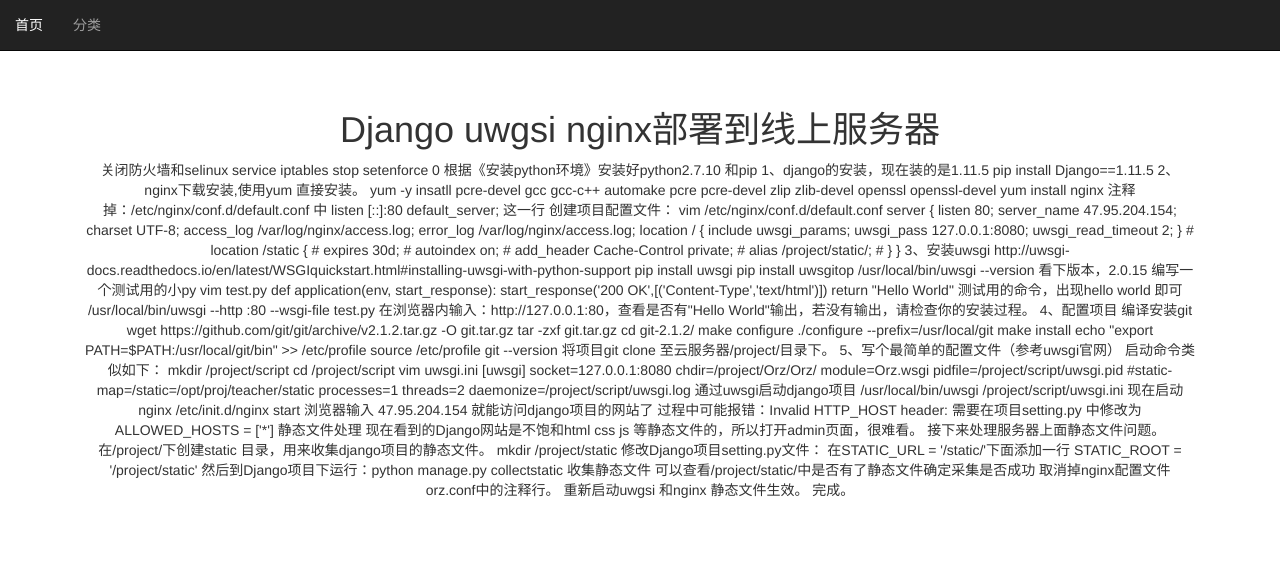
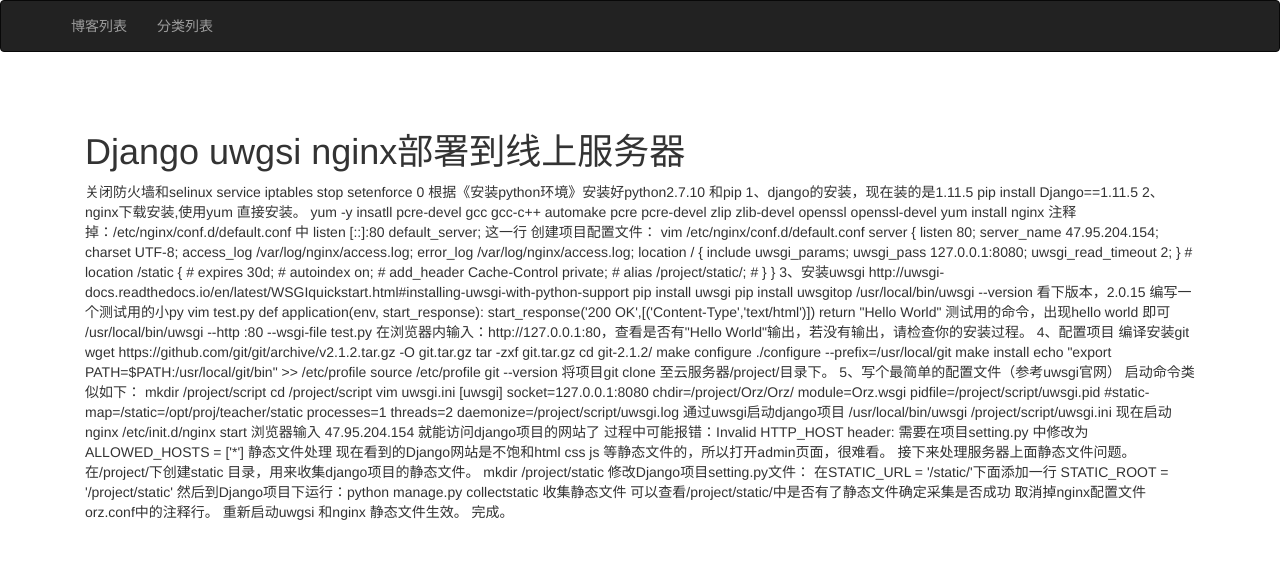
Before and after one commit to xiejia1992/Orz, a Django app: template Orz/orz_app/templates/article_detail.html in a window 1280 px wide. Shown: the top 561 px of the page. Run offline with Django 3.2, Linux system fonts and the light colour scheme; the template is opened without the code that fills it: values that come from a table or form of the project are taken from there, others are empty; data comes from the database, SQL or seed files in the repository; both versions use the stored data as it was after the commit; parts of the project's set-up code (start-up, migrations or seed data) failed here and were passed over; some libraries are stand-ins or nearby versions.

Commit message:
add some blog and update app_style.csss

```diff
--- a/Orz/orz_app/static/css/app_style.css
+++ b/Orz/orz_app/static/css/app_style.css
@@ -1,7 +1,11 @@
 body {
-  padding-top: 50px;
+  padding-top: 0;
 }
 .starter-template {
   padding: 40px 15px;
-  text-align: center;
+  text-align: left;
 }
+.new-navbar-fixed-top {
+  padding-right: 40px;
+  padding-left: 40px;
+}
--- a/Orz/orz_app/templates/index.html
+++ b/Orz/orz_app/templates/index.html
@@ -2,7 +2,7 @@
 
 
 {% block navbar %}
-    <nav class="navbar navbar-inverse navbar-fixed-top" role="navigation">
+    <nav class="navbar navbar-inverse new-navbar-fixed-top" role="navigation">
         <div>
             <div>
             <button type="button" class="navbar-toggle collapsed" data-toggle="collapse" data-target="#navbar" aria-expanded="false" aria-controls="navbar">
@@ -14,8 +14,8 @@
             </div>
             <div id="navbar" class="collapse navbar-collapse">
                 <ul class="nav navbar-nav">
-                <li><a href="http://127.0.0.1:8000">首页</a></li>
-                <li><a href="http://127.0.0.1:8000">分类</a></li>
+                <li><a href="/">博客列表</a></li>
+                <li><a href="/">分类列表</a></li>
                 </ul>
             </div>
         </div>
@@ -27,16 +27,22 @@
     <div class="container">
         <div class="starter-template">
             <h1>Orz - Blog</h1>
+            <hr>
             {% for article in articles %}
                 <a href="article/{{article.id}}"> {{ article.caption }} </a>
             <br>
-                <span> {{article.publish_time}} </span>
+                <span>{{ article.context | truncatewords:1 }} </span>
+            <br>
+                <span> {{article.publish_time | date:"Y-m-d"}} </span>
+            <br>
+            <br>
             <br>
             {% endfor %}
         </div>
     </div>
 
     <div class="container">
+        <div class="starter-template">
         <nav aria-label="Page navigation">
             <ul class="pagination">
                 {% if articles.has_previous %}
@@ -65,6 +71,6 @@
             </ul>
         </nav>
         </div>
-
+    </div>
 
 {% endblock %}
```
Also changed, not shown: Orz/db.sqlite3. Lines whose indentation alone changed are shown as unchanged.
